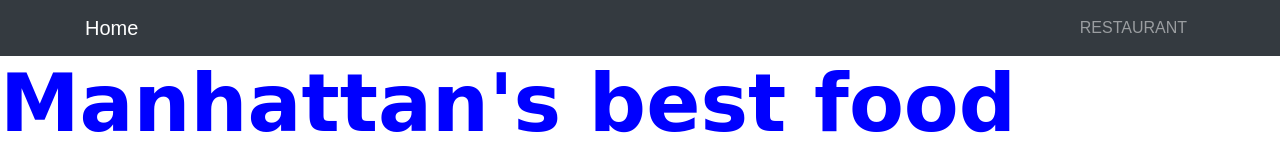
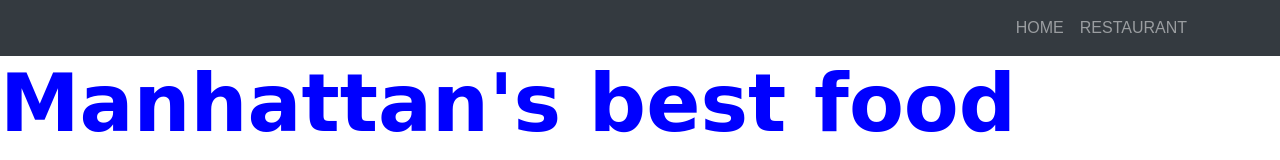
Before and after one commit to sochikenny/Date-Night.github.io, a plain HTML site: page restaurants.html in a window 1280 px wide. Shown: the top 160 px of the page. Drawn offline with nearby package versions, Linux system fonts and the light colour scheme.

Commit message:
tweaking nav bar

```diff
--- a/restaurants.html
+++ b/restaurants.html
@@ -17,7 +17,7 @@
         <nav class="navbar navbar-expand-lg navbar-dark bg-dark">
             <div class="container">
 
-                <a class="navbar-brand" href="index.html" id="logo">Home</a>
+                <a class="navbar-brand" href="#" id="logo"></a>
                 <button class="navbar-toggler" type="button" data-toggle="collapse" data-target="#navbarTogglerDemo01"
                     aria-controls="navbarTogglerDemo01" aria-expanded="false" aria-label="Toggle navigation">
                     <span class="navbar-toggler-icon"></span>
@@ -25,6 +25,9 @@
 
                 <div class="collapse navbar-collapse" id="navbarTogglerDemo01">
                     <ul class="navbar-nav ml-auto mt-2 mt-lg-0">
+                        <li class="nav-item">
+                            <a class="nav-link" href="index.html">HOME</a>
+                        </li>
                         <li class="nav-item">
                             <a class="nav-link" href="restaurants.html">RESTAURANT</a>
                         </li>
```
Also changed, not shown: index.html (+1 -2 lines).
